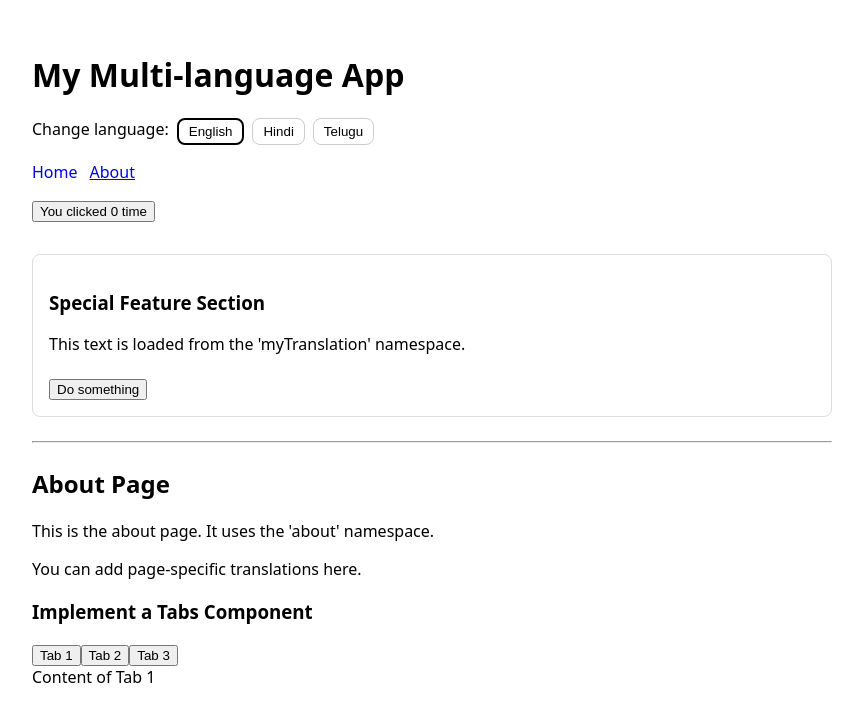
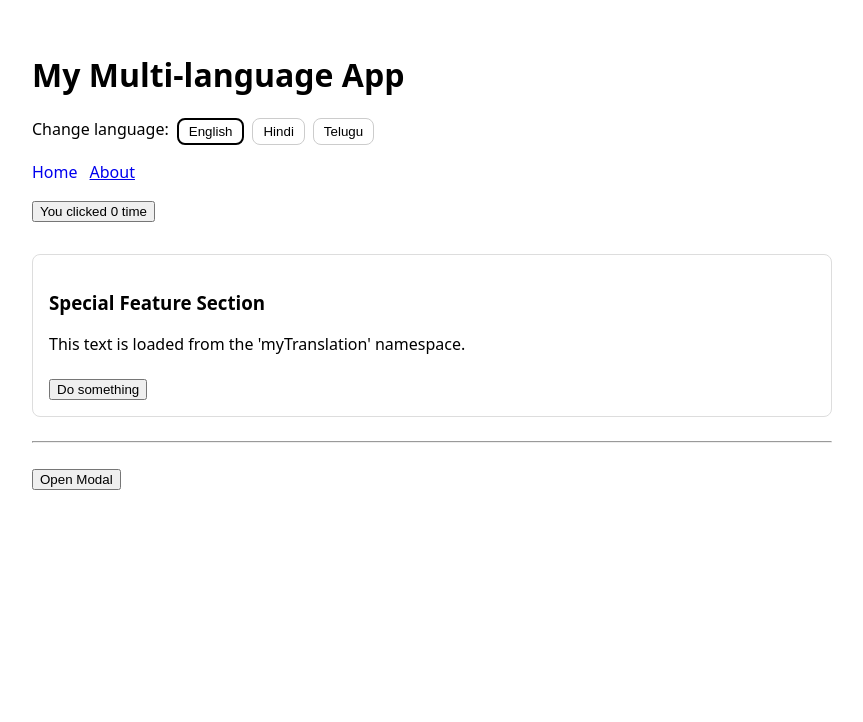
Before and after one commit to UdayKumarBurgula/my-react-prepare, a React (Create React App) app: page /about in a window 1280 px wide. Shown: the top 722 px of the page, without its empty margins (0-863 px from the left). Built offline with nearby package versions, Linux system fonts and the light colour scheme.

Commit message:
Create a Modal Component popupwindow in react

```diff
--- a/src/pages/AboutPage.js
+++ b/src/pages/AboutPage.js
@@ -1,27 +1,28 @@
 // src/pages/AboutPage.js
 import React, { useState, useEffect } from "react";
 import { useTranslation } from "react-i18next";
+import ReactDOM from 'react-dom';
 
-const Tabs = ({ tabs }) => {
-    const [activeTab, setActiveTab] = useState(0);
+const Modal = ({ isOpen, onClose, children }) => {
+    useEffect(() => {
+        if (isOpen) {
+            document.body.style.overflow = 'hidden';
+        } else {
+            document.body.style.overflow = 'auto';
+        }
+    }, [isOpen]);
 
-    return (
-        <div>
-            <div className="tab-buttons">
-                {tabs.map((tab, index) => (
-                    <button
-                        key={index}
-                        className={index === activeTab ? 'active' : ''}
-                        onClick={() => setActiveTab(index)}
-                    >
-                        {tab.label}
-                    </button>
-                ))}
+    if (!isOpen) return null;
+
+    return ReactDOM.createPortal(
+        <div className="modal-overlay" onClick={onClose}>
+
+            <div className="modal-content" onClick={e => e.stopPropagation()}>
+                <button className="modal-close" onClick={onClose}>Close</button>
+                {children}
             </div>
-            <div className="tab-content">
-                {tabs[activeTab].content}
-            </div>
-        </div>
+        </div>,
+        document.body
     );
 };
 
@@ -31,23 +32,16 @@ function AboutPage() {
   // ✅ Use about namespace + fallback to "common"
   const { t } = useTranslation(["about", "common"]);
 
-    const tabs = [
-        { label: 'Tab 1', content: <div>Content of Tab 1</div> },
-        { label: 'Tab 2', content: <div>Content of Tab 2</div> },
-        { label: 'Tab 3', content: <div>Content of Tab 3</div> },
-    ];
+    const [isModalOpen, setIsModalOpen] = useState(false);
 
   return (
-    <div>
-      <h2>{t("title")}</h2>
-      <p>{t("content")}</p>
-      <p>{t("more")}</p>
-
-          <h3>Implement a Tabs Component</h3>
-
-          <Tabs tabs={tabs} />
-
-    </div>
+      <div>
+          <button onClick={() => setIsModalOpen(true)}>Open Modal</button>
+          <Modal isOpen={isModalOpen} onClose={() => setIsModalOpen(false)}>
+              <h1>Modal Content</h1>
+              <p>This is the content inside the modal</p>
+          </Modal>
+      </div>
   );
 }
 
```
